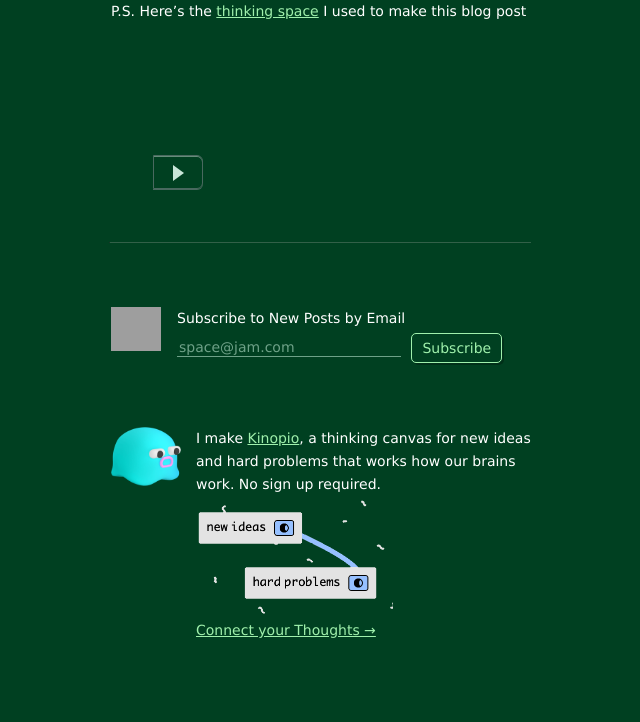
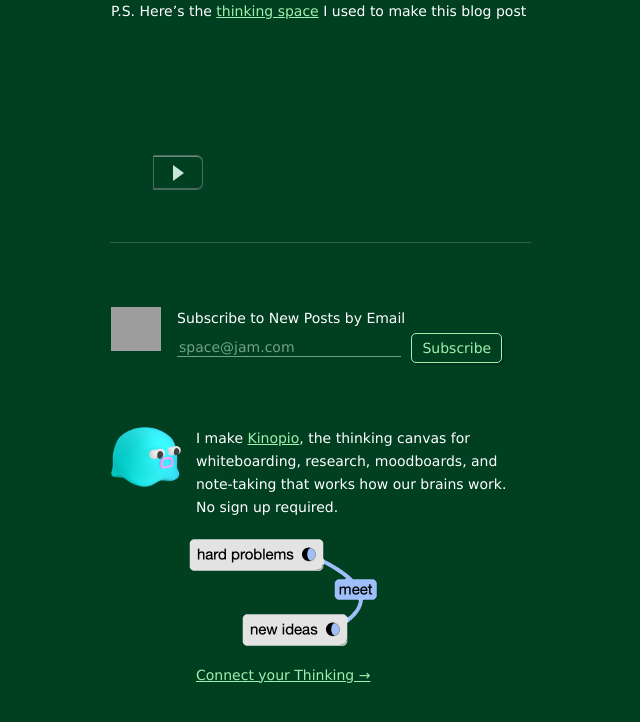
Before and after one commit to pketh/pketh.github.io, a Jekyll site: the page built from index.html, in a window 1280 px wide and 1400 px high, scrolled down 20774 px. Shown: the part 629-1351 px from the top of the window, without its empty margins (459-1099 px from the left). Built offline with Jekyll 4.4.1, drawn with Linux system fonts in a browser that asks for light colours; the list of posts is cut into pages by our own code; grey boxes are pictures that could not be loaded.

Commit message:
polish up kinopio promo

```diff
--- a/_includes/kinopio-promo.html
+++ b/_includes/kinopio-promo.html
@@ -1,16 +1,19 @@
 <aside class="kinopio-promo">
   <div class="content-wrap">
     <a href="https://kinopio.club">
-      <img class="promo-logo" src="/assets/logo-base.png"/>
+      <div class="promo-logo"></div>
+      <img class="pre-cached" src="/assets/logo-base.png"/>
+      <img class="pre-cached" src="/assets/logo-hover.png"/>
+      <img class="pre-cached" src="/assets/logo-active.png"/>
     </a>
     <div>
       <p>
         <span>I make </span>
-        <a href="https://kinopio.club">Kinopio</a><span>, a thinking canvas for new ideas and hard problems that works how our brains work. No sign up required.</span>
+        <a href="https://kinopio.club">Kinopio</a><span>, the thinking canvas for whiteboarding, research, moodboards, and note-taking that works how our brains work. <br/>No sign up required.</span>
       </p>
       <a href="https://kinopio.club">
-        <img src="/assets/kinopio-promo-cards.png" class="promo-cards" />
-        <p>Connect your Thoughts →</p>
+        <img src="/assets/kinopio-promo.png" class="promo-image" />
+        <p>Connect your Thinking →</p>
       </a>
     </div>
   </div>
--- a/css/main.css
+++ b/css/main.css
@@ -787,12 +787,20 @@
 
 .kinopio-promo .promo-logo {
   width: 70px;
+  height: 60px;
+  background-image: url('/assets/logo-base.png');
+  background-repeat: no-repeat;
+  background-size: contain;
+}
+.kinopio-promo .promo-logo:hover {
+  background-image: url('/assets/logo-hover.png');
+}
+.kinopio-promo .promo-logo:active {
+  background-image: url('/assets/logo-active.png');
 }
 
-.kinopio-promo .promo-cards {
-  width: 212px;
-  margin-top:  -1.5rem;
-  margin-bottom:  -1rem;
+.kinopio-promo .promo-image {
+  width: 204px;
 }
 
 .kinopio-promo .content-wrap {
@@ -923,6 +931,13 @@
 .hidden {
   display: none !important;
 }
+.pre-cached {
+  visibility: hidden;
+  width: 1px;
+  position: absolute;
+  pointer-events: none;
+}
+
 
 /* comments */
 
```
Also changed, not shown: assets/kinopio-promo-cards.png (deleted), assets/kinopio-promo.png (added), assets/logo-active.png (added), assets/logo-hover.png (added).
